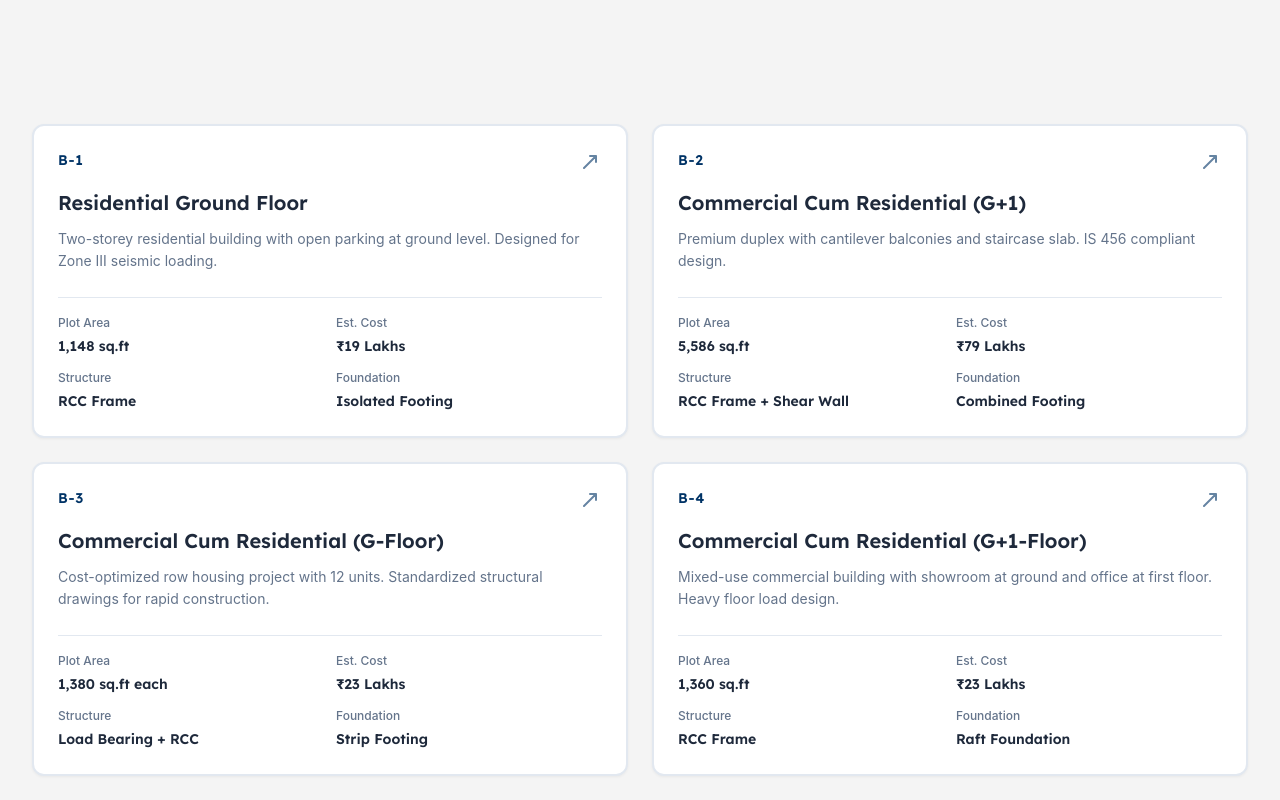
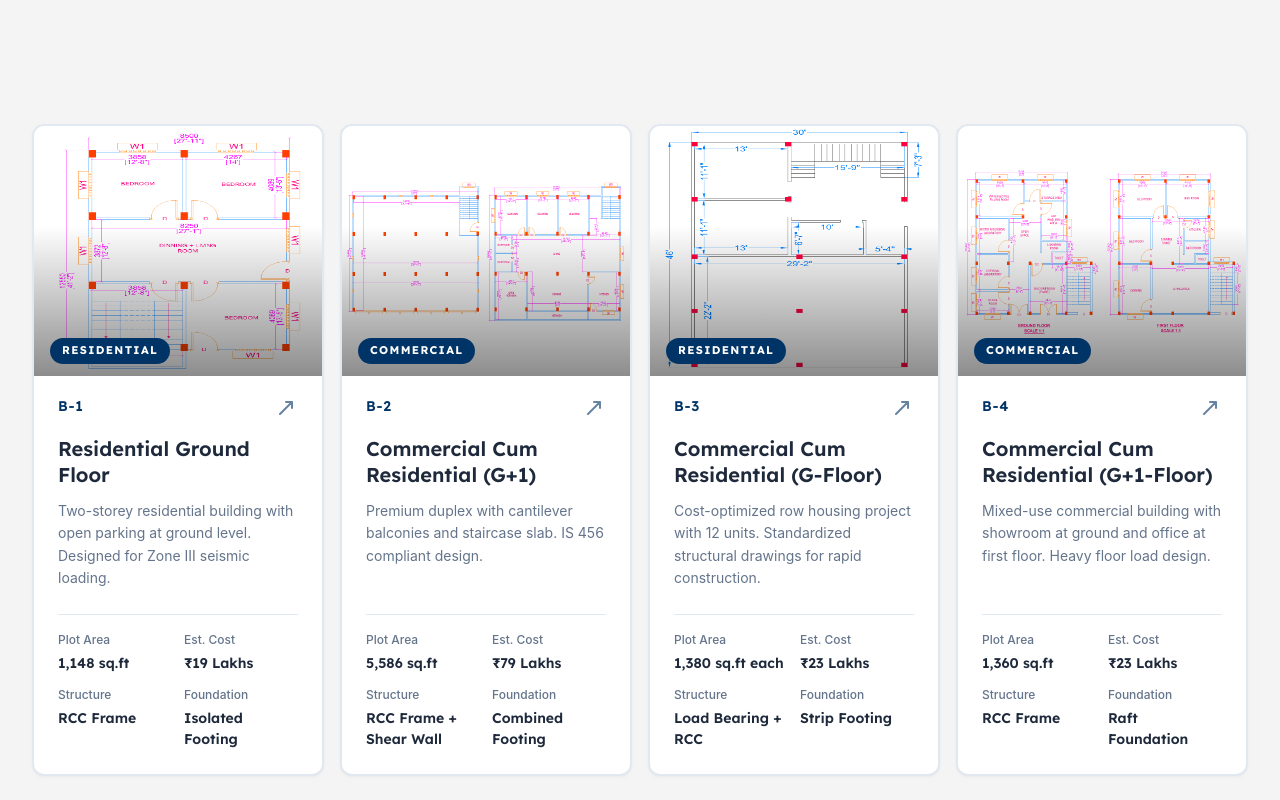
Before and after one commit to Mercuri-Biswajit/biswajit-portfolio-react, a React (Create React App) app: page /projects in a window 1280 px wide. Shown: the part 660-1460 px from the top of the page. Built offline with nearby package versions, Linux system fonts and the light colour scheme.

Commit message:
make new desing in projectcard section

```diff
--- a/src/components/cards/ProjectCard.jsx
+++ b/src/components/cards/ProjectCard.jsx
@@ -5,6 +5,21 @@ function ProjectCard({ project, onClick }) {
       data-category={project.category}
       onClick={() => onClick && onClick(project)}
     >
+      {/* Project Image */}
+      <div className="project-card-image">
+        <img
+          src={project.image}
+          alt={project.title}
+          className="project-card-img"
+          loading="lazy"
+        />
+        <div className="project-card-image-overlay">
+          <span className="project-card-category-badge">{project.category}</span>
+        </div>
+      </div>
+
+      {/* Card Body */}
+      <div className="project-card-body">
         <div className="project-card-header">
           <div className="project-card-id">B-{project.id}</div>
           <button className="project-card-expand" aria-label="Expand project">
@@ -38,6 +53,7 @@ function ProjectCard({ project, onClick }) {
           </div>
         </div>
       </div>
+    </div>
   );
 }
 
--- a/src/styles/pages/projects.css
+++ b/src/styles/pages/projects.css
@@ -23,8 +23,8 @@
 .projects-grid,
 .projects-preview {
   display: grid;
-  grid-template-columns: repeat(auto-fit, minmax(400px, 1fr));
-  gap: 1.5rem;
+  grid-template-columns: repeat(auto-fit, minmax(280px, 1fr));
+  gap: 1rem;
 }
 
 /* ===========================
@@ -569,3 +569,92 @@
     padding: 0.5rem 1rem;
   }
 }
+
+/* ===========================
+   PROJECT CARD IMAGE
+   Add after .project-card { ... } block
+   =========================== */
+
+/* Wrap card content so image sits above the text */
+.project-card {
+  padding: 0;          /* remove old padding — body has its own now */
+  min-height: auto;    /* let content dictate height */
+}
+
+/* ── Image container ── */
+.project-card-image {
+  position: relative;
+  width: 100%;
+  height: 250px;
+  overflow: hidden;
+  border-radius: 10px 10px 0 0;
+  background: var(--color-bg-dark);
+  flex-shrink: 0;
+}
+
+.project-card-img {
+  width: 100%;
+  height: 100%;
+  object-fit: fill;
+  display: block;
+  transition: transform 0.5s cubic-bezier(0.4, 0, 0.2, 1);
+}
+
+.project-card:hover .project-card-img {
+  transform: scale(1.06);
+}
+
+/* Dark gradient + category badge over the image */
+.project-card-image-overlay {
+  position: absolute;
+  inset: 0;
+  background: linear-gradient(
+    to bottom,
+    transparent 40%,
+    rgba(0, 0, 0, 0.45) 100%
+  );
+  display: flex;
+  align-items: flex-end;
+  padding: 0.75rem 1rem;
+}
+
+.project-card-category-badge {
+  font-family: var(--font-display);
+  font-size: 0.7rem;
+  font-weight: 700;
+  letter-spacing: 0.12em;
+  text-transform: uppercase;
+  color: #ffffff;
+  background: var(--color-primary);
+  padding: 0.25rem 0.75rem;
+  border-radius: var(--radius-full);
+  line-height: 1.6;
+}
+
+/* ── Card body (text area below image) ── */
+.project-card-body {
+  padding: 1.25rem 1.5rem 1.5rem;
+  display: flex;
+  flex-direction: column;
+  flex: 1;
+}
+
+/* ===========================
+   RESPONSIVE OVERRIDES
+   =========================== */
+
+@media (max-width: 768px) {
+  .project-card-image {
+    height: 180px;
+  }
+}
+
+@media (max-width: 480px) {
+  .project-card-image {
+    height: 160px;
+  }
+
+  .project-card-body {
+    padding: 1rem 1.25rem 1.25rem;
+  }
+}
```
Lines whose indentation alone changed are shown as unchanged.
